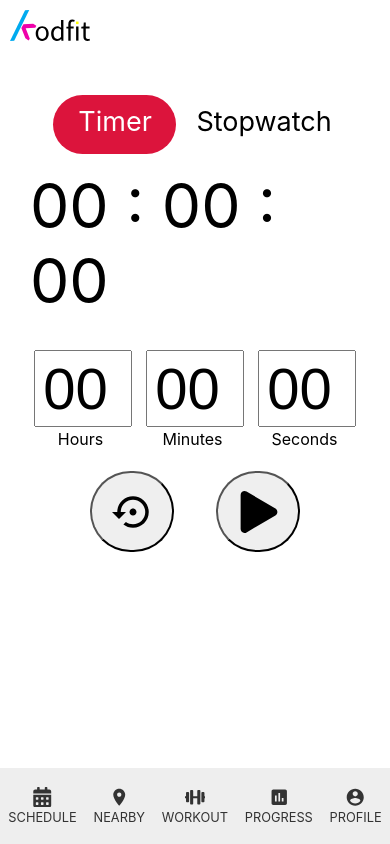
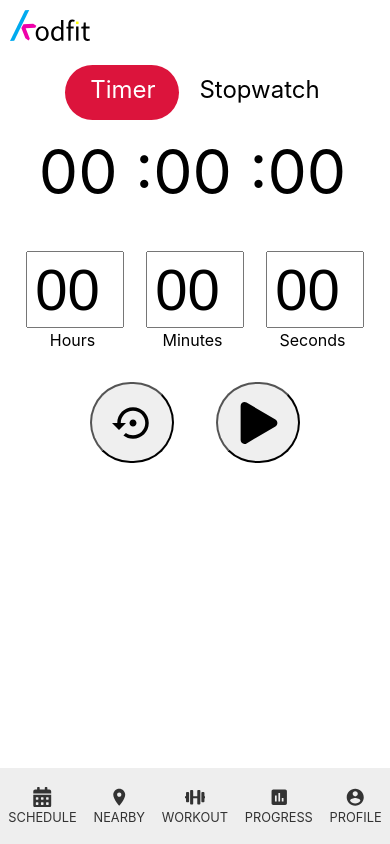
Before and after one commit to phapsides/kodfit, a React (Create React App) app: page /timer in a window 390 px wide. Built offline with nearby package versions, Linux system fonts and the light colour scheme.

Commit message:
Starting Tracker (#33)
* Added hours

* Added hours

* Added hours

* Stopwatch added

* Stopwatch added

* Timer Fixs

* Timer Fixs

* Fixes

* Starting Tracker

* Fixed indentation

```diff
--- a/src/PageView/Timer/StopWatch/StopWatch.css
+++ b/src/PageView/Timer/StopWatch/StopWatch.css
@@ -42,7 +42,7 @@
 }
 
 .Stopwatch .titles span {
-    margin: 10px;
+    margin:10px;
 }
 
 .Stopwatch .active {
@@ -50,12 +50,11 @@
     border-radius: 34px;
     height: 334px;
     font-size: 38px;
-    padding: 6px 17px 16px 15px;
+    padding: 10px 17px 16px 25px;
     color: white;
 }
-
 .Stopwatch span a {
-    color: black;
+     color: black;
 }
 
 @media only screen and (max-width: 950px) {
--- a/src/PageView/Timer/StopWatch/StopWatch.js
+++ b/src/PageView/Timer/StopWatch/StopWatch.js
@@ -68,13 +68,13 @@ class StopWatch extends React.Component {
                             <button   className="button" onClick={this.stopTimer}> <FaRegStopCircle /> </button>
                         )}
 
-                        {this.state.timerOn === false && this.state.timerTime > 0 && (
-                            <button   className="button" onClick={this.startTimer}><FaPlay /></button>
-                        )}
                          {this.state.timerOn === false && this.state.timerTime > 0 && (
                             <button  className="button" onClick={this.resetTimer}> <MdSettingsBackupRestore /></button>
                         )}
 
+                        {this.state.timerOn === false && this.state.timerTime > 0 && (
+                            <button   className="button" onClick={this.startTimer}><FaPlay /></button>
+                        )}
                     </div>
 
                 </div>
--- a/src/PageView/Timer/Timer.css
+++ b/src/PageView/Timer/Timer.css
@@ -28,6 +28,14 @@
     display: flex;
     flex-direction: column;
     align-items: center;
+    margin: 10px 34px;
+}
+
+
+.Timer .inputs {
+    display: flex;
+    grid-column: 1/4;
+    justify-content: center;
 }
 
 .Timer input {
@@ -78,12 +86,11 @@
     padding: 10px 17px 16px 25px;
     color: white;
 }
-
 .Timer span a {
      color: black;
 }
 
-@media only screen and (max-width: 580px) {
+@media only screen and (max-width: 640px) {
     .Timer .display-timer {
         font-size: 16vw;
         margin: 20px 0px;
@@ -91,7 +98,7 @@
 
     .Timer .titles,
     .Timer .active {
-        font-size: 27px;
+        font-size: 24px;
     }
 
     .Timer input {
@@ -99,4 +106,20 @@
         font-size: 58px;
         margin: 2px 4px;
     }
+
+    .Timer .column {
+        margin: 10px 2%;
+    }
+
+    .Timer .display-timer {
+        font-size: 16vw;
+    }
+
+    .Timer .grid-container {
+        width: 100%;
+    }
+
+    .Timer {
+        margin: 20px;
+    }
 }
--- a/src/PageView/Timer/Timer.js
+++ b/src/PageView/Timer/Timer.js
@@ -9,12 +9,12 @@ class Timer extends React.Component {
     constructor() {
         super();
         this.state = {
-            time: {},
-            seconds: 0,
+            timerObject: {},
+            toSeconds: 0,
             inputHours: 0,
             inputMinutes: 0,
             inputSeconds: "00",
-            isRunning: false
+            runningTimer: 0
         };
         this.timer = 0;
     }
@@ -22,7 +22,7 @@ class Timer extends React.Component {
     handleTime = (e, timeUnit, modifier) => {
 
         if (e.target.value > 60) {
-            e.target.value = 59;
+            e.target.value = 0;
         }
 
         if (e.target.value < 10) {
@@ -37,38 +37,47 @@ class Timer extends React.Component {
     }
 
     componentDidMount() {
-        let timeLeftVar = this.secondsToTime(this.state.seconds);
-        this.setState({ time: timeLeftVar });
+        let timeLeftVar = this.secondsToTime(this.state.toSeconds);
+        this.setState({ timerObject: timeLeftVar });
     }
 
-    startTimer = (secs) => {
-        if (this.state.isRunning && this.state.seconds > 0) {
+    startTimer = () => {
+        if (this.state.runningTimer === 1 && this.state.toSeconds > 0) {
             this.setState({
-                isRunning: false
+                runningTimer: 2
             });
+
             clearInterval(this.timer);
         } else {
             let total = +this.state.inputHours + +this.state.inputMinutes + +this.state.inputSeconds;
 
-            if (total > 0) {
+            if (total > 0 && this.state.runningTimer === 0) {
                 this.setState({
-                    seconds: total,
-                    isRunning: true
+                    toSeconds: total,
+                    runningTimer: 1
                 });
 
+                this.timer = setInterval(this.countDown, 1000);
+            }
+
+            if (this.state.toSeconds > 0 && this.state.runningTimer == 2) {
+                this.setState({
+                    runningTimer: 1
+                });
                 this.timer = setInterval(this.countDown, 1000);
             }
         }
     }
 
 
-    countDown = (secs) => {
-        let seconds = this.state.seconds - 1;
+    countDown = () => {
+        let countDownSeconds = this.state.toSeconds - 1;
         this.setState({
-            time: this.secondsToTime(seconds),
-            seconds: seconds,
+            timerObject: this.secondsToTime(countDownSeconds),
+            toSeconds: countDownSeconds,
         });
-        if (seconds === 0) {
+
+        if (countDownSeconds === 0) {
             clearInterval(this.timer);
         }
     }
@@ -82,32 +91,28 @@ class Timer extends React.Component {
         let divisorForSeconds = divisorForMinutes % 60;
         let seconds = Math.ceil(divisorForSeconds);
 
-        let zeroAddedMinutes = ('0' + minutes).slice(-2);
-        let zeroAddedSeconds = ('0' + seconds).slice(-2);
-        let zeroAddedHours = ('0' + hours).slice(-2);
-
         let obj = {
-            "h": zeroAddedHours,
-            "m": zeroAddedMinutes,
-            "s": zeroAddedSeconds
+            "h": hours,
+            "m": minutes,
+            "s": seconds
         };
         return obj;
     }
 
     resetTimer = () => {
-        if (this.state.isRunning || this.state.seconds > 0) {
+        if (this.state.isRunning || this.state.toSeconds > 0) {
             this.setState({
-                time: {
+                timerObject: {
                     "h": "00",
                     "m": "00",
                     "s": "00"
                 },
-                isRunning: false
+                toSeconds: 0,
+                runningTimer: 0
             });
             clearInterval(this.timer);
         }
     }
-
 
     render() {
         return (
@@ -123,8 +128,13 @@ class Timer extends React.Component {
                     </div>
 
                     <div className="display-timer">
-                        {this.state.time.h}   :  {this.state.time.m}   :  {this.state.time.s}
+                        <span>
+                            {('0' + this.state.timerObject.h).slice(-2)}   :
+                            {('0' + this.state.timerObject.m).slice(-2)}   :
+                            {('0' + this.state.timerObject.s).slice(-2)}
+                        </span>
                     </div>
+                    <div className="inputs">
                         <div className="input-hours column">
                             <TimerInput
                                 value={this.state.inputHours < 1 ? "00" : this.state.inputHours / 3600}
@@ -144,6 +154,7 @@ class Timer extends React.Component {
                                 field={(e) => this.handleTime(e, 'inputSeconds', 1)} />
                             <span>Seconds</span>
                         </div>
+                    </div>
                     <div className="buttons center">
                         <div className="reset inline">
                             <button
@@ -156,7 +167,7 @@ class Timer extends React.Component {
                             <button
                                 className="button"
                                 onClick={this.startTimer}>
-                                {this.state.isRunning && this.state.seconds ?
+                                {this.state.runningTimer === 1 && this.state.toSeconds ?
                                     <FaRegStopCircle /> :
                                     <FaPlay />}
                             </button>
--- a/src/PageView/Tracker/Tracker.js
+++ b/src/PageView/Tracker/Tracker.js
@@ -6,12 +6,7 @@ export default function Tracker() {
         <div className="Tracker">
             <h2 className="trackerTitle">Tracker</h2>
             <main className="container">
-                <div className="graph container-content">
-                    this will be graph
-                </div>
-                <div className="information cotainer-content">
-                    Here will display basic info about goals,
-                    weight gained, lost... etc
+                <div className="tracker">
                 </div>
             </main>
         </div>
```
Lines whose indentation alone changed are shown as unchanged.
